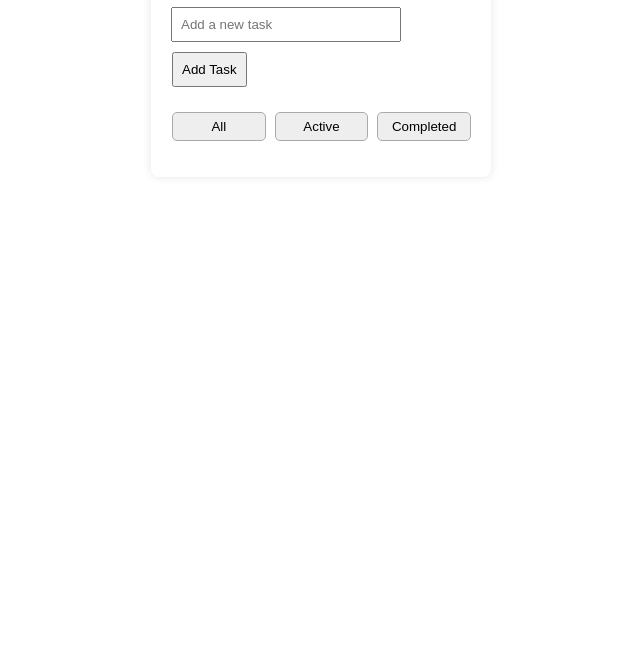
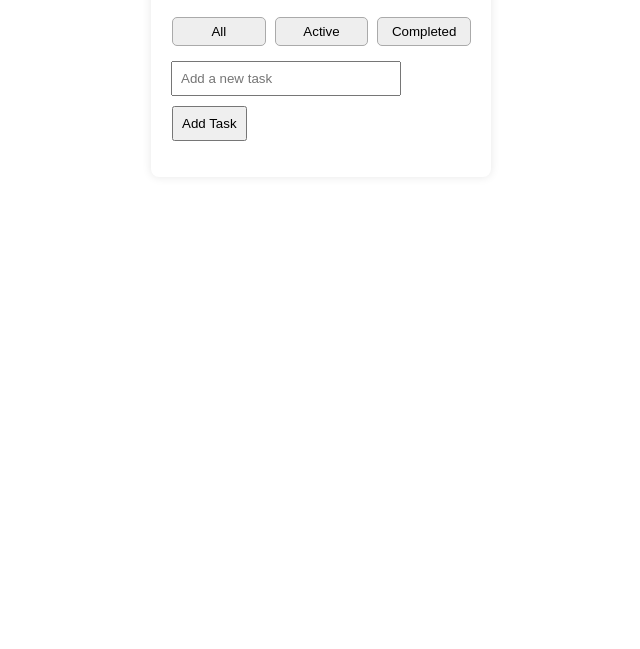
Before and after one commit to realenjoi/to-do-list, a plain HTML site: page todo-app/index.html in a window 1280 px wide. Shown: the part 151-800 px from the top of the page, without its empty margins (319-959 px from the left). Drawn offline with Linux system fonts and the light colour scheme.

Commit message:
honestly can't remember

```diff
--- a/todo-app/index.html
+++ b/todo-app/index.html
@@ -11,14 +11,18 @@
 <body>
     <div class="container">
         <h1>To-Do List</h1>
+        <!-- 🔼 Filter Buttons First -->
+        <div class="filters">
+            <button onclick="setFilter('all')" id="allBtn">All</button>
+            <button onclick="setFilter('active')" id="activeBtn">Active</button>
+            <button onclick="setFilter('completed')" id="completedBtn">Completed</button>
+        </div>
+
+
+        <!-- 🔽 Task Input Below -->
         <input id="taskInput" type="text" placeholder="Add a new task" />
         <button onclick="addTask()">Add Task</button>
 
-        <div class="filters">
-            <button onclick="setFilter('all')">All</button>
-            <button onclick="setFilter('active')">Active</button>
-            <button onclick="setFilter('completed')">Completed</button>
-        </div>
 
         <ul id="taskList"></ul>
     </div>
--- a/todo-app/script.js
+++ b/todo-app/script.js
@@ -21,11 +21,13 @@ function addTask() {
     const buttonGroup = document.createElement("div");
     buttonGroup.classList.add("button-group");
 
+    // Edit button
     const editBtn = document.createElement("button");
     editBtn.textContent = "Edit";
     editBtn.classList.add("edit-btn");
     editBtn.onclick = () => editTask(li, textSpan);
 
+    // ✓ Complete button
     const completeBtn = document.createElement("button");
     completeBtn.textContent = "✓";
     completeBtn.classList.add("complete-btn");
@@ -34,6 +36,7 @@ function addTask() {
         applyFilter();
     };
 
+    // ❌ Delete button
     const deleteBtn = document.createElement("button");
     deleteBtn.textContent = "X";
     deleteBtn.classList.add("delete-btn");
@@ -63,6 +66,8 @@ function addTask() {
     input.value = "";
 
     applyFilter();
+    updateCompletedCount();
+    applyFilter(); // make sure it respects current filter
 }
 
 function editTask(li, textSpan) {
--- a/todo-app/styles.css
+++ b/todo-app/styles.css
@@ -43,6 +43,7 @@ li button {
 
 .filters {
     margin-top: 15px;
+    margin-bottom: 15px;
     display: flex;
     gap: 8px;
 }
```
